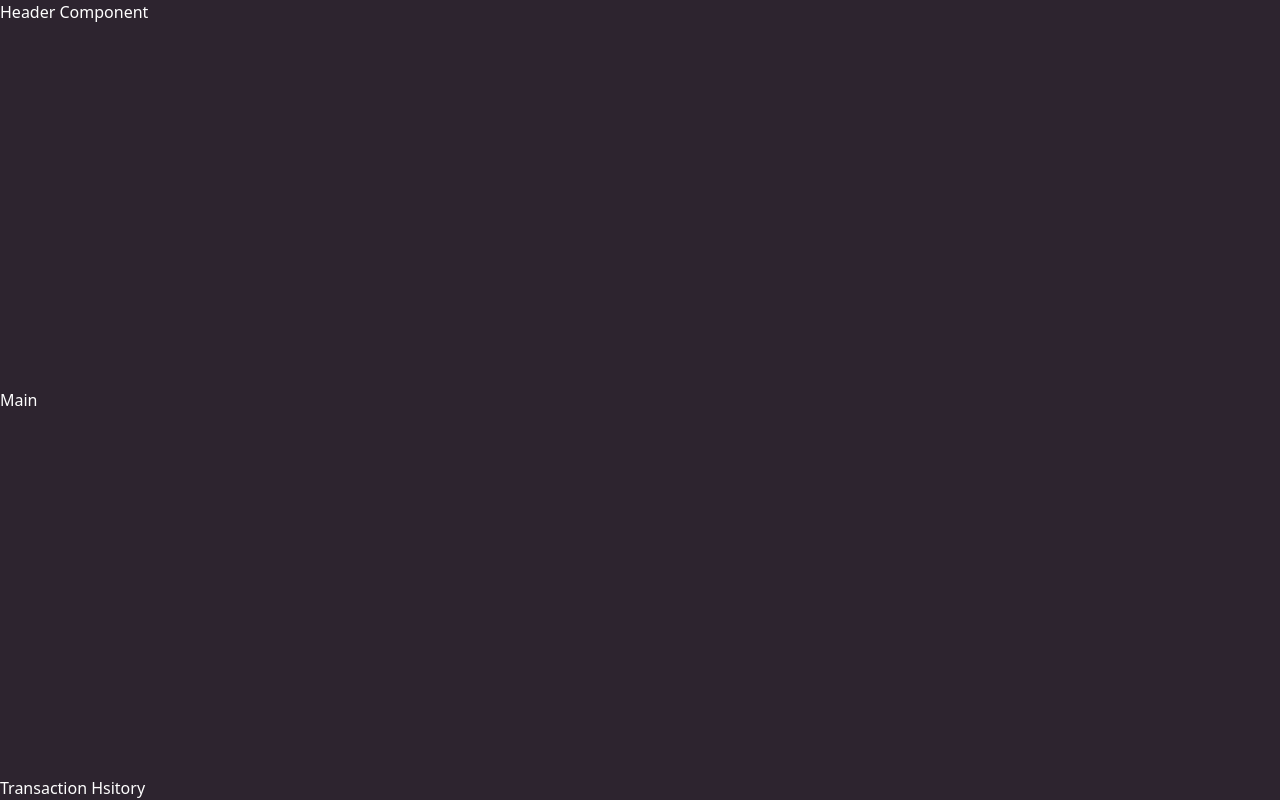
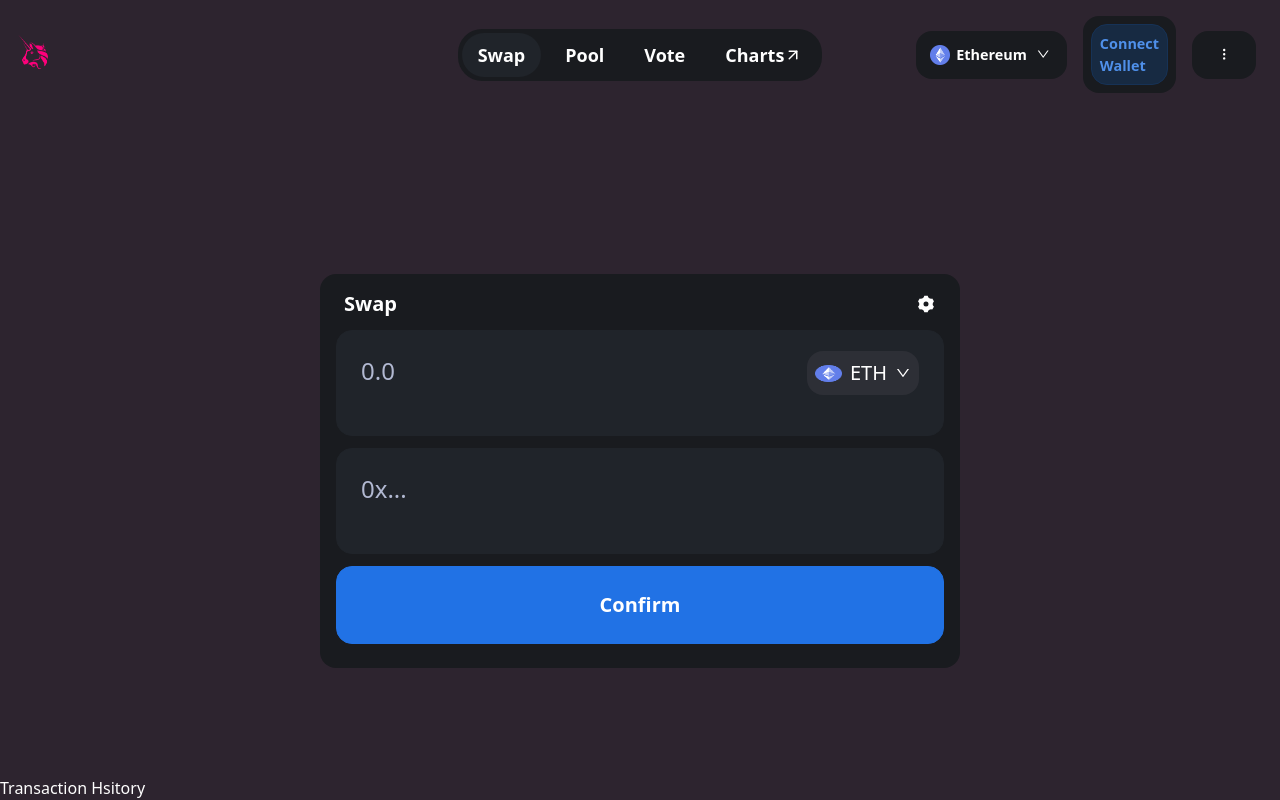
Before and after one commit to Drblessing/uniswap_clone, a Next.js app in the folder client/: page / in a window 1280 px wide. Built offline with nearby package versions, Linux system fonts and the light colour scheme.

Commit message:
basic main

```diff
--- a/client/components/Header.tsx
+++ b/client/components/Header.tsx
@@ -1,6 +1,82 @@
-import React from 'react';
+import React, { useState, useEffect } from 'react';
+import Image from 'next/image';
+import { FiArrowUpRight } from 'react-icons/fi';
+import { AiOutlineDown } from 'react-icons/ai';
+import { HiOutlineDotsVertical } from 'react-icons/hi';
+import ethLogo from '../assets/eth.png';
+import uniswapLogo from '../assets/uniswap.png';
+
+// Header Style
+const style = {
+  wrapper: `p-4 w-screen flex justify-between items-center`,
+  headerLogo: `flex w-1/4 items-center justify-start`,
+  nav: `flex-1 flex justify-center items-center`,
+  navItemsContainer: `flex bg-[#191B1F] rounded-3xl`,
+  navItem: `px-4 py-2 m-1 flex items-center text-lg font-semibold text-[0.9rem] cursor-pointer rounded-3xl`,
+  activeNavItem: `bg-[#20242A]`,
+  buttonsContainer: `flex w-1/4 justify-end items-center`,
+  button: `flex items-center bg-[#191B1F] rounded-2xl mx-2 text-[0.9rem] font-semibold cursor-pointer`,
+  buttonPadding: `p-2`,
+  buttonTextContainer: `h-8 flex items-center`,
+  buttonIconContainer: `flex items-center justify-center w-8 h-8`,
+  buttonAccent: `bg-[#172A42] border border-[#163256] hover:border-[#234169] h-full rounded-2xl flex items-center justify-center text-[#4F90EA]`,
+};
 
 const Header = () => {
-  return <h2>Header Component</h2>;
+  const connectWallet = () => {};
+  const [selectedNav, setSelectedNav] = useState('swap');
+  return (
+    <div className={style.wrapper}>
+      <div className={style.headerLogo}>
+        <Image src={uniswapLogo} alt="uniswap" height={40} width={40} />
+      </div>
+      <div className={style.nav}>
+        <div className={style.navItemsContainer}>
+          <div
+            onClick={() => setSelectedNav('swap')}
+            className={`${style.navItem} ${selectedNav === `swap` && style.activeNavItem}`}
+          >
+            Swap
+          </div>
+          <div
+            onClick={() => setSelectedNav('pool')}
+            className={`${style.navItem} ${selectedNav === `pool` && style.activeNavItem}`}
+          >
+            Pool
+          </div>
+          <div
+            onClick={() => setSelectedNav('vote')}
+            className={`${style.navItem} ${selectedNav === `vote` && style.activeNavItem}`}
+          >
+            Vote
+          </div>
+          <a href="https://info.uniswap.org/#/" target="_blank" rel="noreferrer">
+            <div className={style.navItem}>
+              Charts <FiArrowUpRight />
+            </div>
+          </a>
+        </div>
+      </div>
+      <div className={`${style.buttonsContainer}`}>
+        <div className={`${style.button} ${style.buttonPadding}`}>
+          <div className={style.buttonIconContainer}>
+            <Image src={ethLogo} alt="eth logo" height={20} width={20} />
+          </div>
+          <p> Ethereum </p>
+          <div className={style.buttonIconContainer}>
+            <AiOutlineDown />
+          </div>
+        </div>
+        <div onClick={() => connectWallet()} className={`${style.button} ${style.buttonPadding}`}>
+          <div className={`${style.buttonAccent} ${style.buttonPadding}`}>Connect Wallet</div>
+        </div>
+        <div className={`${style.button} ${style.buttonPadding}`}>
+          <div className={`${style.buttonIconContainer} mx-2`}>
+            <HiOutlineDotsVertical />
+          </div>
+        </div>
+      </div>
+    </div>
+  );
 };
 export default Header;
--- /dev/null
+++ b/client/components/Main.tsx
@@ -0,0 +1,88 @@
+import React, { useState, useEffect } from 'react';
+import Image from 'next/image';
+import { RiSettings3Fill } from 'react-icons/ri';
+import { FiArrowUpRight } from 'react-icons/fi';
+import { AiOutlineDown } from 'react-icons/ai';
+import { HiOutlineDotsVertical } from 'react-icons/hi';
+import ethLogo from '../assets/eth.png';
+import uniswapLogo from '../assets/uniswap.png';
+
+const style = {
+  wrapper: `w-screen flex items-center justify-center mt-14`,
+  content: `bg-[#191B1F] w-[40rem] rounded-2xl p-4`,
+  formHeader: `px-2 flex items-center justify-between font-semibold text-xl`,
+  transferPropContainer: `bg-[#20242A] my-3 rounded-2xl p-6 text-3xl  border border-[#20242A] hover:border-[#41444F]  flex justify-between`,
+  transferPropInput: `bg-transparent placeholder:text-[#B2B9D2] outline-none mb-6 w-full text-2xl`,
+  currencySelector: `flex w-1/4`,
+  currencySelectorContent: `w-full h-min flex justify-between items-center bg-[#2D2F36] hover:bg-[#41444F] rounded-2xl text-xl font-medium cursor-pointer p-2 mt-[-0.2rem]`,
+  currencySelectorIcon: `flex items-center`,
+  currencySelectorTicker: `mx-2`,
+  currencySelectorArrow: `text-lg`,
+  confirmButton: `bg-[#2172E5] my-2 rounded-2xl py-6 px-8 text-xl font-semibold flex items-center justify-center cursor-pointer border border-[#2172E5] hover:border-[#234169]`,
+};
+
+const customStyles = {
+  content: {
+    top: '50%',
+    left: '50%',
+    right: 'auto',
+    bottom: 'auto',
+    transform: 'translate(-50%, -50%)',
+    backgroundColor: '#0a0b0d',
+    padding: 0,
+    border: 'none',
+  },
+  overlay: {
+    backgroundColor: 'rgba(10, 11, 13, 0.75)',
+  },
+};
+
+const Main = () => {
+  const handleChange = (e, type) => {};
+  const handleSubmit = (e) => {};
+  return (
+    <div className={style.wrapper}>
+      <div className={style.content}>
+        <div className={style.formHeader}>
+          <div> Swap</div>
+          <div>
+            <RiSettings3Fill />
+          </div>
+        </div>
+        <div className={style.transferPropContainer}>
+          <input
+            type="text"
+            className={style.transferPropInput}
+            placeholder="0.0"
+            pattern="^[0-9]*[.,]?[0-9]*$"
+            onChange={(e) => handleChange(e, 'amount')}
+          />
+          <div className={style.currencySelector}>
+            <div className={style.currencySelectorContent}>
+              <div className={style.currencySelectorIcon}>
+                <Image src={ethLogo} alt="eth logo" height={20} width={30} />
+              </div>
+              <div className={style.currencySelectorTicker}>ETH</div>
+              <AiOutlineDown className={style.currencySelectorArrow} />
+            </div>
+          </div>
+        </div>
+        <div className={style.transferPropContainer}>
+          <input
+            type="text"
+            className={style.transferPropInput}
+            placeholder="0x..."
+            pattern="^[0-9]*[.,]?[0-9]*$"
+            onChange={(e) => handleChange(e, 'addressTo')}
+          />
+          <div className={style.currencySelector}></div>
+        </div>
+        <div onClick={(e) => handleSubmit(e)} className={style.confirmButton}>
+          Confirm{' '}
+        </div>
+      </div>
+    </div>
+  );
+};
+
+export default Main;
--- a/client/package.json
+++ b/client/package.json
@@ -8,7 +8,8 @@
   "dependencies": {
     "next": "latest",
     "react": "18.1.0",
-    "react-dom": "18.1.0"
+    "react-dom": "18.1.0",
+    "react-icons": "^4.4.0"
   },
   "devDependencies": {
     "@types/node": "17.0.35",
--- a/client/pages/index.tsx
+++ b/client/pages/index.tsx
@@ -2,6 +2,7 @@
 import Head from 'next/head';
 import Image from 'next/image';
 import Header from '../components/Header';
+import Main from '../components/Main';
 
 const style = {
   wrapper: `h-screen max-h-screen h-min-screen w-screen bg-[#2D242F] text-white select-none flex flex-col justify-between`,
@@ -11,7 +12,7 @@
   return (
     <div className={style.wrapper}>
       <Header />
-      <h2> Main</h2>
+      <Main />
       <h2> Transaction Hsitory</h2>
     </div>
   );
```
Also changed, not shown: client/styles/styles.js (+0 -15 lines), 1 other file (tests, documents, lock files or other folders).
